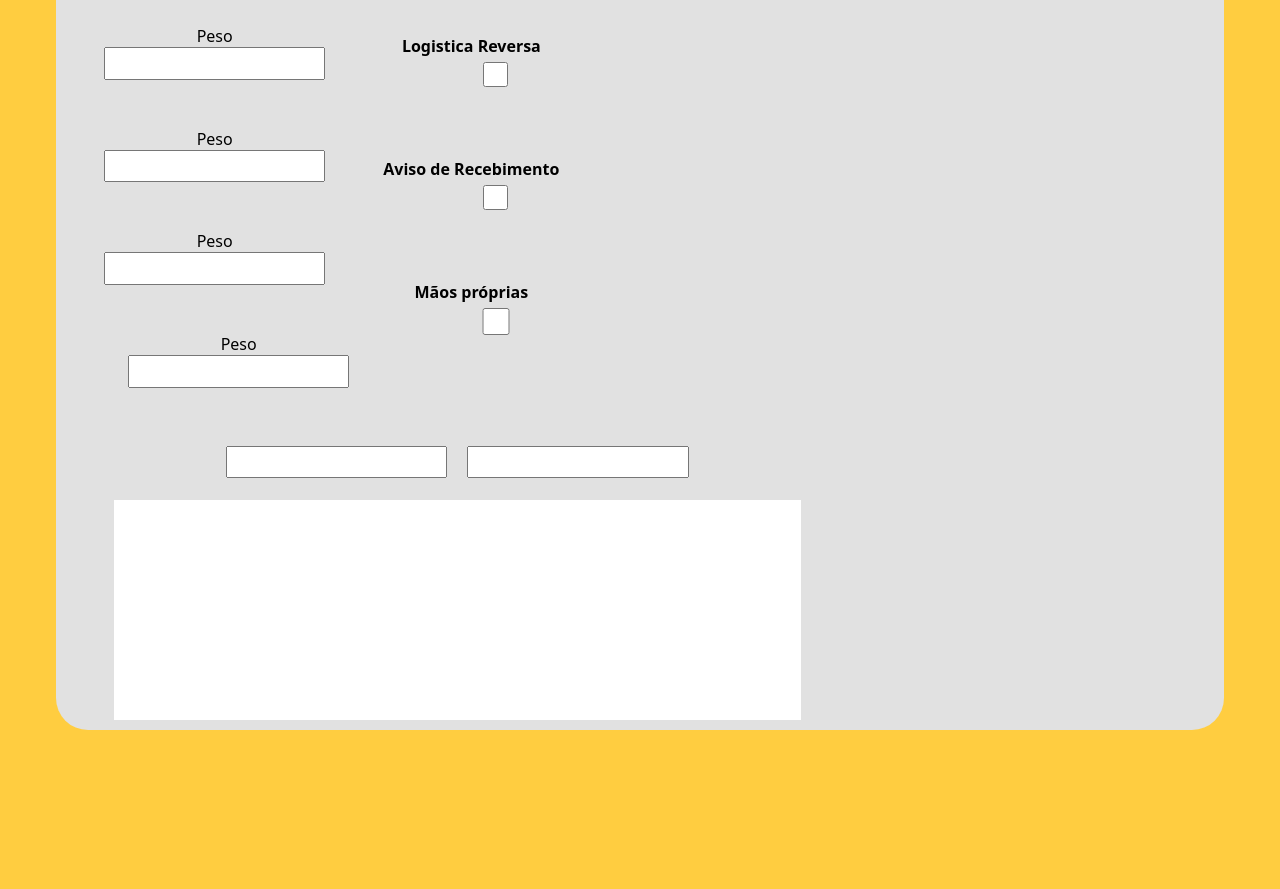
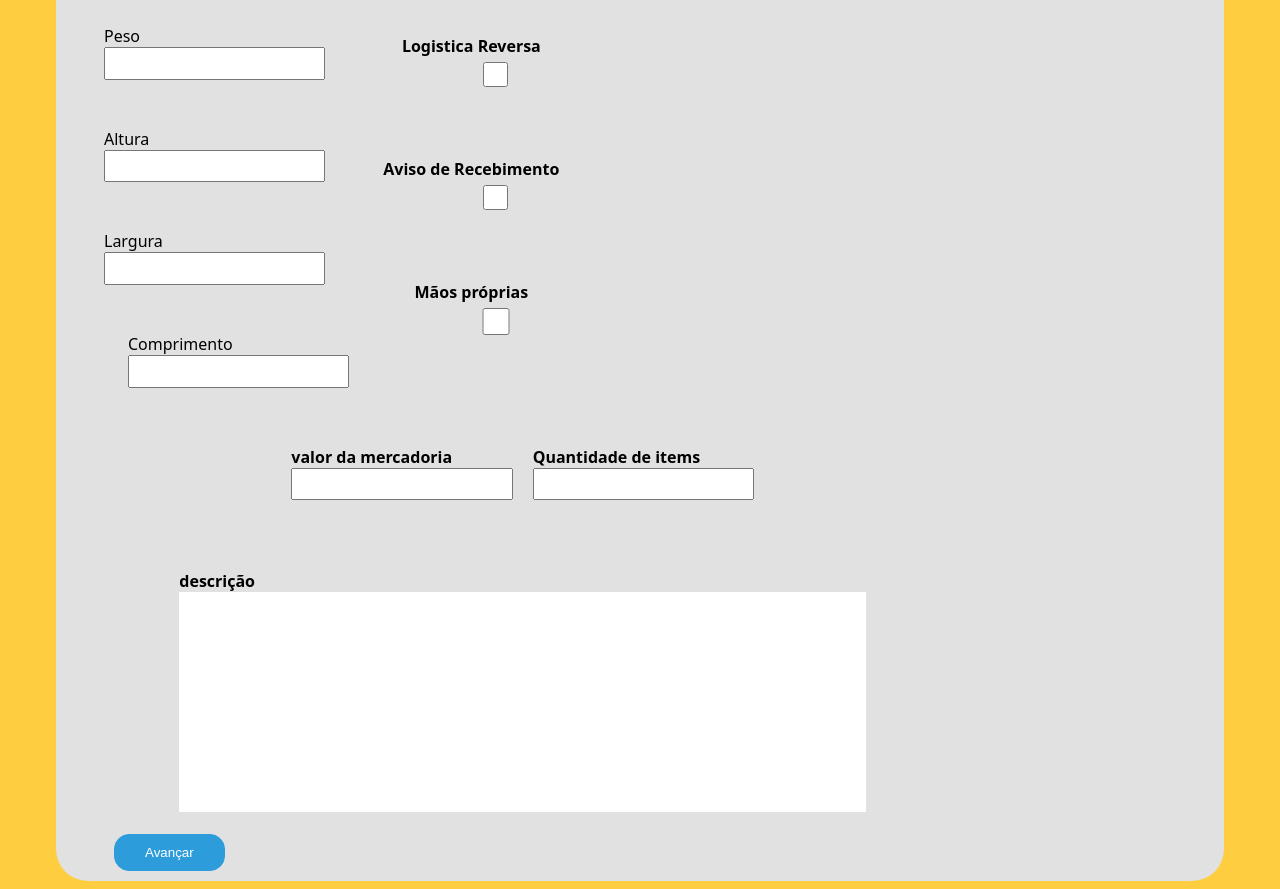
Before and after one commit to JuanMiguelElric/TestePostaqui, a React (Vite) app: page /pacote in a window 1280 px wide. Shown: the part 320-1209 px from the top of the page. Before the commit the page ends 1058 px from the top, so only its background shows below. Built offline with nearby package versions, Linux system fonts and the light colour scheme.

Commit message:
desenvolvimento do redux

```diff
--- a/package.json
+++ b/package.json
@@ -12,7 +12,9 @@
   "dependencies": {
     "react": "^18.2.0",
     "react-dom": "^18.2.0",
-    "react-hook-form": "^7.49.2"
+    "react-hook-form": "^7.49.2",
+    "react-redux": "^9.0.4",
+    "redux": "^5.0.1"
   },
   "devDependencies": {
     "@types/react": "^18.2.43",
--- a/src/components/forms/formPackage/index.jsx
+++ b/src/components/forms/formPackage/index.jsx
@@ -2,6 +2,77 @@ import { useState } from "react";
 import "../../../index.css"
 
 function FormularioPacote({name,sender,receiver}){
+    const baseURL = "https://f29faec4-6487-4b60-882f-383b4054cc32.mock.pstmn.io/shipping_calculate";
+
+    const[peso, setPeso]=useState();
+    const[altura,setAltura]=useState();
+    const[largura,setLargura]=useState();
+    const[comprimento,setComprimento]=useState();
+    const[log,setlog]=useState();
+    const[alertReceber,setAlertReceber]=useState();
+    const[retirada, setRetirada]=useState();
+    const[valorMerca,setvalorMerca]=useState();
+    const[quanti, setQuantity]=useState();
+    const[descri,setDescri]=useState()
+
+    const envioPacoteFinal=()=>{
+        const pacote={
+            weight: peso,
+            height: altura,
+            width: largura,
+            length: comprimento,
+            reverse: false,
+            ar: false,
+            own_hands: false,
+            information: {
+                amount: valorMerca,
+                quantity:quanti ,
+                description:descri
+
+
+            }
+        }
+        const searchParams = new URLSearchParams();
+        searchParams.append('sender',JSON.stringify(sender))
+        searchParams.append('receiver',JSON.stringify(receiver))
+        searchParams.append('pacote',JSON.stringify(pacote))
+    }
+    function PesoINput(event){
+        setPeso(event.target.value);
+
+    }
+    function AlturaInput(event){
+        setAltura(event.target.value);
+
+    }
+    function LarguraInput(event){
+        setLargura(event.target.value)
+    }
+    function ComprimentoInput(event){
+        setComprimento(event.target.value)
+    }
+    function LogisticaInput(event){
+        setlog(event.target.value)
+    }
+    function ReceberInput(event){
+        setAlertReceber(event.target.value)
+    }
+    function MaosPropriasInput(event){
+        setRetirada(event.target.value)
+    }
+    function valorMercadoria(event){
+        setvalorMerca(event.target.value)
+    }
+    function QuantidadeDeItens(event){
+        setQuantity(event.target.value)
+    }
+    function DescricaoInput(event){
+        let tamanho = event.target.value.length;
+        if(tamanho >10){
+            alert("maior que 10")
+        }
+        setDescri(event.target.value)
+    }
     return(
         <div className="grid-container">
             <div className="title">
@@ -10,17 +81,17 @@ function FormularioPacote({name,sender,receiver}){
             <div className="InputsdePreenchimento">
                 <div className="  items-center vertical">
                     <label htmlFor="">Peso <br />
-                        <input type="text" />
+                        <input type="text" value={peso} onChange={PesoINput} />
                     </label>
                     <label htmlFor="">
-                        Peso <br />
-                        <input type="text" />
+                        Altura <br />
+                        <input type="text" value={altura} onChange={AlturaInput} />
                     </label>
-                    <label htmlFor="">Peso <br />
-                        <input type="text" />
+                    <label htmlFor="">Largura <br />
+                        <input type="text" value={largura} onChange={LarguraInput} />
                     </label>
-                    <label htmlFor="">Peso <br />
-                        <input type="text" />
+                    <label htmlFor="">Comprimento <br />
+                        <input type="text" value={comprimento} onChange={ComprimentoInput} />
                     </label>
 
                 </div>
@@ -32,17 +103,17 @@ function FormularioPacote({name,sender,receiver}){
 
                     <div className="formInput items-center">
                         <label htmlFor="">Logistica Reversa</label>
-                        <input type="checkbox" className="checkInput" />
+                        <input type="checkbox" className="checkInput" value={log} onChange={LogisticaInput} />
 
                     </div>
                     <div className="formInput items-center">
                         <label htmlFor="">Aviso de Recebimento</label>
-                        <input className="checkInput" type="checkbox" />
+                        <input className="checkInput" type="checkbox" value={alertReceber} onChange={ReceberInput} />
 
                     </div>
                     <div className="formInput items-center">
                         <label htmlFor="">Mãos próprias</label>
-                        <input type="checkbox" />
+                        <input type="checkbox" value={retirada} onChange={MaosPropriasInput} />
 
                     </div>
 
@@ -54,7 +125,8 @@ function FormularioPacote({name,sender,receiver}){
                         <div className=" horizontal">
                             <div className=" formInput" >
                                 <label htmlFor="">
-                                <input type="text" />
+                                    valor da mercadoria <br />
+                                <input type="text" value={valorMerca} onChange={valorMercadoria} />
 
                                 </label>
 
@@ -62,20 +134,28 @@ function FormularioPacote({name,sender,receiver}){
                             <div className="formInput">
 
                                 <label htmlFor="">
-
-                                <input type="text" name="" id="" />
+                                    Quantidade de items <br />
+                                <input type="text" name="" value={quanti} onChange={QuantidadeDeItens} />
                                 </label>
                             </div>
 
                         </div>
                         <div className="flexBox widthTotal">
                             <div className="formInput">
-                                <input type="text" className="descricao" />
+                                <label htmlFor="">descrição <br />
+                                <input type="text" className="descricao" value={descri} onChange={DescricaoInput} />
+                                </label>
                             </div>
                         </div>
                     </div>
 
                 </div>
+                    <div className="flexBox">
+                        <div className="formInput">
+                            <button className="buttonSubmit" onClick={envioPacoteFinal} >Avançar</button>
+                        </div>
+
+                    </div>
             </div>
         </div>
     )
--- a/src/index.css
+++ b/src/index.css
@@ -23,9 +23,9 @@ body {
   justify-content:left;
 
 }
-
-
-
+label{
+  text-align: left;
+}
 .checkInput {
   height: 25px;
   width: 25px;
```
Also changed, not shown: src/calculadora/reducers/pacoteReducer.jsx (added), 1 other file (tests, documents, lock files or other folders).
